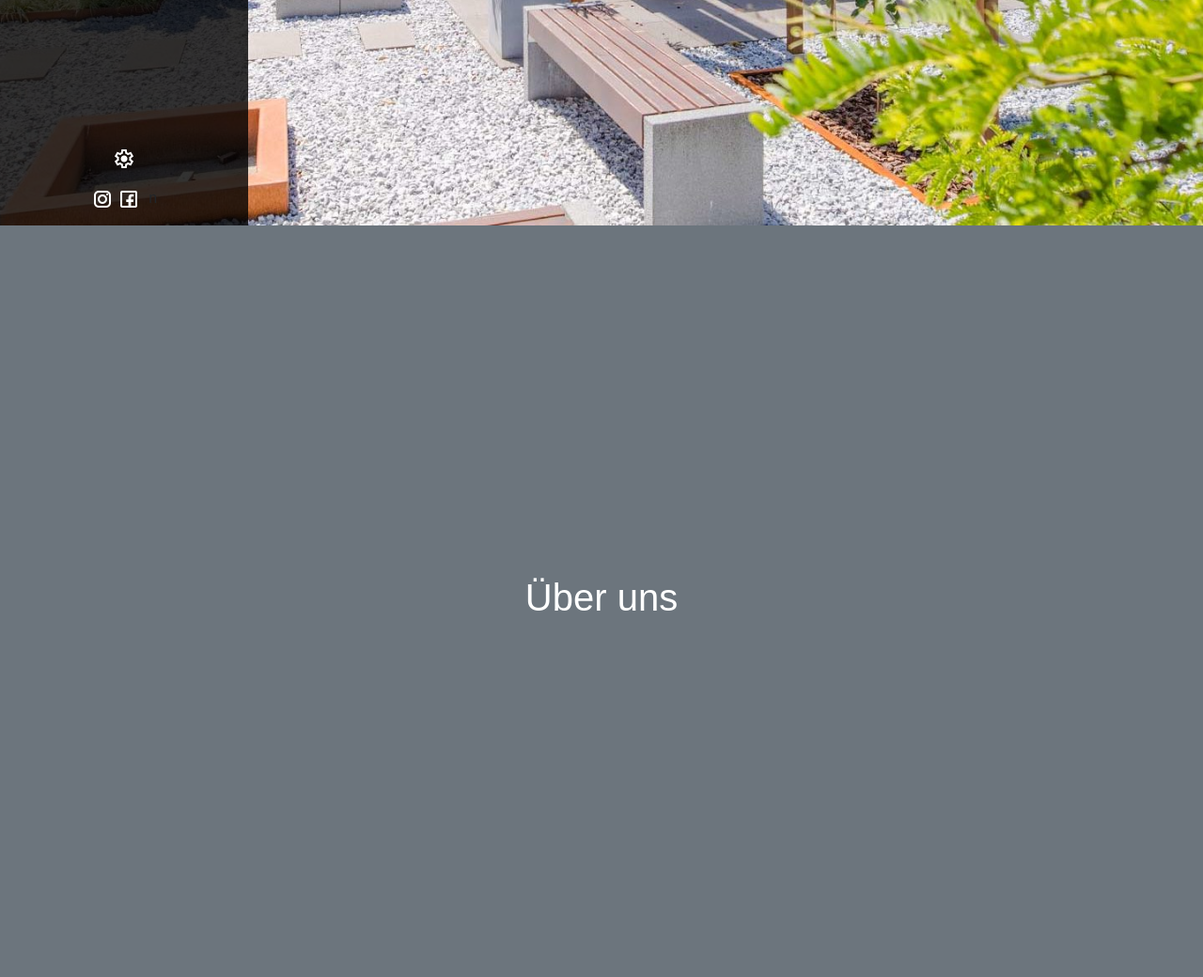
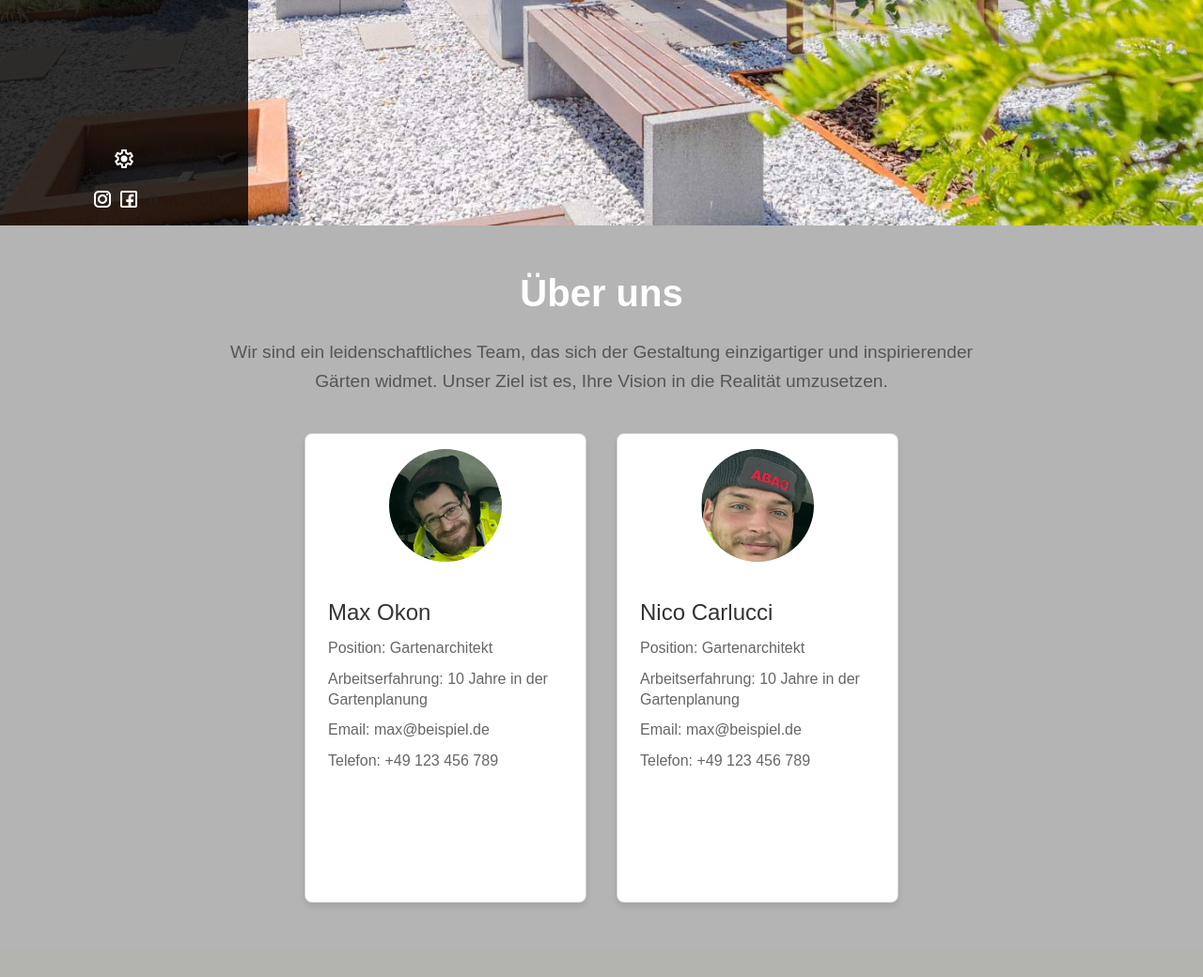
Before and after one commit to vitali2772/dtg, a Django app: page / in a window 1280 px wide. Shown: the part 560-1600 px from the top of the page at 94% size. After the commit the page ends 1523 px from the top, so only its background shows below. Run offline with Django 5.2, Linux system fonts and the light colour scheme.

Commit message:
über uns section mit teamkarten prototyp

```diff
--- a/deintraumgarten/myapp/static/styles/style.css
+++ b/deintraumgarten/myapp/static/styles/style.css
@@ -161,7 +161,7 @@ a.sidebar-link:hover {
 }
 
   /* Hover-Effekt für die Untermenüpunkte */
-  .sidebar-dropdown .sidebar-item .sidebar-link:hover {
+.sidebar-dropdown .sidebar-item .sidebar-link:hover {
     color: #fff; /* Hover-Farbe für bessere Sichtbarkeit */
     background-color: #333; /* Hintergrundfarbe bei Hover */
 }
@@ -182,17 +182,100 @@ a.sidebar-link:hover {
 
 /* Styling for the About Section */
 #about {
-    display: flex; /* Flexbox-Ausrichtung */
-    justify-content: center; /* Horizontal zentrieren */
-    align-items: center; /* Vertikal zentrieren */
-    height: 100vh; /* Volle Höhe des Bildschirms */
-    background-color: #6c757d; /* Hintergrundfarbe */
-    text-align: center; /* Text in der Mitte ausrichten */
+    background-color: #B4B4B4; /* Hellgrauer Hintergrund */
+    padding: 3rem 1.5rem; /* Außenabstand */
+    text-align: center; /* Zentrierung von Text */
 }
 
 #about h2 {
     font-size: 2.5rem; /* Schriftgröße anpassen */
     color: white; /* Textfarbe */
+}
+
+.about-description {
+    font-size: 1.2rem; /* Lesbare Schriftgröße */
+    line-height: 1.6; /* Angenehmer Zeilenabstand */
+    color: #555;
+    max-width: 800px; /* Breite begrenzen */
+    margin: 0 auto 2.5rem; /* Zentrieren und Abstand */
+}
+
+.section-title {
+    font-size: 2.5rem; /* Große Schrift für den Titel */
+    font-weight: bold;
+    margin-bottom: 1.5rem; /* Abstand nach unten */
+    color: #333;
+}
+
+/* Karten-Layout */
+.team-cards {
+    display: flex;
+    justify-content: center;
+    gap: 2rem; /* Abstand zwischen den Karten */
+    flex-wrap: wrap; /* Karten umbrechen bei kleinen Bildschirmen */
+    align-items: stretch; /* Alle Karten auf gleiche Höhe ausrichten */
+}
+
+.card {
+    background-color: #fff;
+    box-shadow: 0 4px 6px rgba(0, 0, 0, 0.1); /* Sanfter Schatten */
+    border-radius: 8px; /* Abgerundete Ecken */
+    overflow: hidden; /* Inhalt abschneiden */
+    max-width: 300px; /* Maximale Breite */
+    text-align: center; /* Zentrierter Text */
+    transition: transform 0.3s ease; /* Hover-Animation */
+    display: flex;
+    flex-direction: column;
+    justify-content: flex-start; /* Den Inhalt nach oben ausrichten */
+    align-items: center;
+    height: 500px; /* Feste Höhe für eine gleichmäßige Kartenhöhe */
+}
+
+.card:hover {
+    transform: translateY(-10px); /* Heben beim Hover */
+}
+
+.card-img {
+    width: 120px; /* Feste Breite für das Bild */
+    height: 120px; /* Feste Höhe für das Bild */
+    margin-top: 1rem; /* Abstand oben */
+    margin-bottom: 1rem; /* Abstand nach unten */
+    border-radius: 50%; /* Rundes Bild */
+    overflow: hidden; /* Alles außerhalb des Kreises abschneiden */
+}
+
+.card-img img {
+    width: 100%; /* Bild auf volle Breite des Containers */
+    height: 100%; /* Bild auf volle Höhe des Containers */
+    object-fit: cover; /* Bild so skalieren, dass es den Kreis ausfüllt */
+}
+
+.card-content {
+    padding: 1.5rem; /* Innenabstand */
+    flex-grow: 1; /* Sorgt dafür, dass der Inhalt gleichmäßig verteilt wird */
+    text-align: left; /* Text linksbündig ausrichten */
+    width: 100%; /* Volle Breite */
+}
+
+.card-content h3 {
+    font-size: 1.5rem; /* Schriftgröße für Namen */
+    margin-bottom: 0.75rem; /* Abstand nach unten */
+    color: #333;
+}
+
+.card-content p {
+    font-size: 1rem; /* Textgröße für die Infos */
+    color: #666;
+    line-height: 1.4;
+    margin-bottom: 0.5rem; /* Abstand zwischen den Absätzen */
+}
+
+.card-content .position,
+.card-content .experience,
+.card-content .email,
+.card-content .phone {
+    font-weight: 500;
+    margin-bottom: 10px;
 }
 
 /* Optional: Smooth Scroll */
--- a/deintraumgarten/myapp/templates/base.html
+++ b/deintraumgarten/myapp/templates/base.html
@@ -115,11 +115,51 @@
         </section>
 
         <!-- About Section -->
-        <section id="about">
-          <div class="d-flex flex-column justify-content-center align-items-center h-100">
-              <h2>Über uns</h2>
+        <!-- About Section -->
+<section id="about">
+  <div class="container">
+      <!-- Titel -->
+      <h2 class="section-title">Über uns</h2>
+
+      <!-- Textblock -->
+      <p class="about-description">
+          Wir sind ein leidenschaftliches Team, das sich der Gestaltung einzigartiger und inspirierender Gärten widmet.
+          Unser Ziel ist es, Ihre Vision in die Realität umzusetzen.
+      </p>
+
+      <!-- Karten -->
+      <div class="team-cards">
+          <!-- Karte 1 -->
+          <div class="card">
+              <div class="card-img">
+                  <img src="static/images/max.png" alt="Max Okon">
+              </div>
+              <div class="card-content">
+                  <h3>Max Okon</h3>
+                  <p class="position">Position: Gartenarchitekt</p>
+                  <p class="experience">Arbeitserfahrung: 10 Jahre in der Gartenplanung</p>
+                  <p class="email">Email: max@beispiel.de</p>
+                  <p class="phone">Telefon: +49 123 456 789</p>
+              </div>
           </div>
-      </section>
+
+          <!-- Karte 2 -->
+          <div class="card">
+              <div class="card-img">
+                  <img src="static/images/nico.png" alt="Nico Carlucci">
+              </div>
+              <div class="card-content">
+                  <h3>Nico Carlucci</h3>
+                  <p class="position">Position: Gartenarchitekt</p>
+                  <p class="experience">Arbeitserfahrung: 10 Jahre in der Gartenplanung</p>
+                  <p class="email">Email: max@beispiel.de</p>
+                  <p class="phone">Telefon: +49 123 456 789</p>
+              </div>
+          </div>
+      </div>
+  </div>
+</section>
+
 
     </div>
 
```
